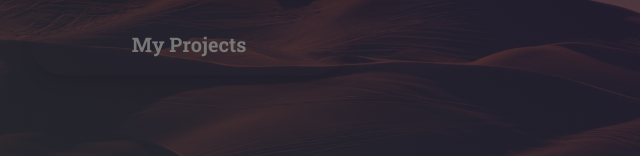
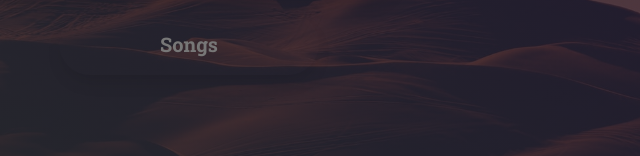
Before and after one commit to AmirHKiani98/amirhkiani98.github.io, a website built with webpack: page index.html in a window 1280 px wide. Shown: the part 492-648 px from the top of the page, 451-1091 px from the left. Built offline with nearby package versions, Linux system fonts and the light colour scheme.

Commit message:
Comment my projects button

```diff
--- a/index.html
+++ b/index.html
@@ -30,8 +30,8 @@
             <a href="#education" class="btn white">Education</a>
             <a href="#skills" class="btn white">Skills</a>
             <a href="#experiences" class="btn white mt-3">Acedamic Experiences</a>
-            <!-- <a href="#music" class="btn white mt-3">My Music</a> -->
-            <a href="#projects" class="btn white mt-3">My Projects</a>
+            <a href="#music" class="btn white mt-3">Songs</a>
+            <!--<a href="#projects" class="btn white mt-3">My Projects</a>-->
             </p>
         </div>
     </header>
```
